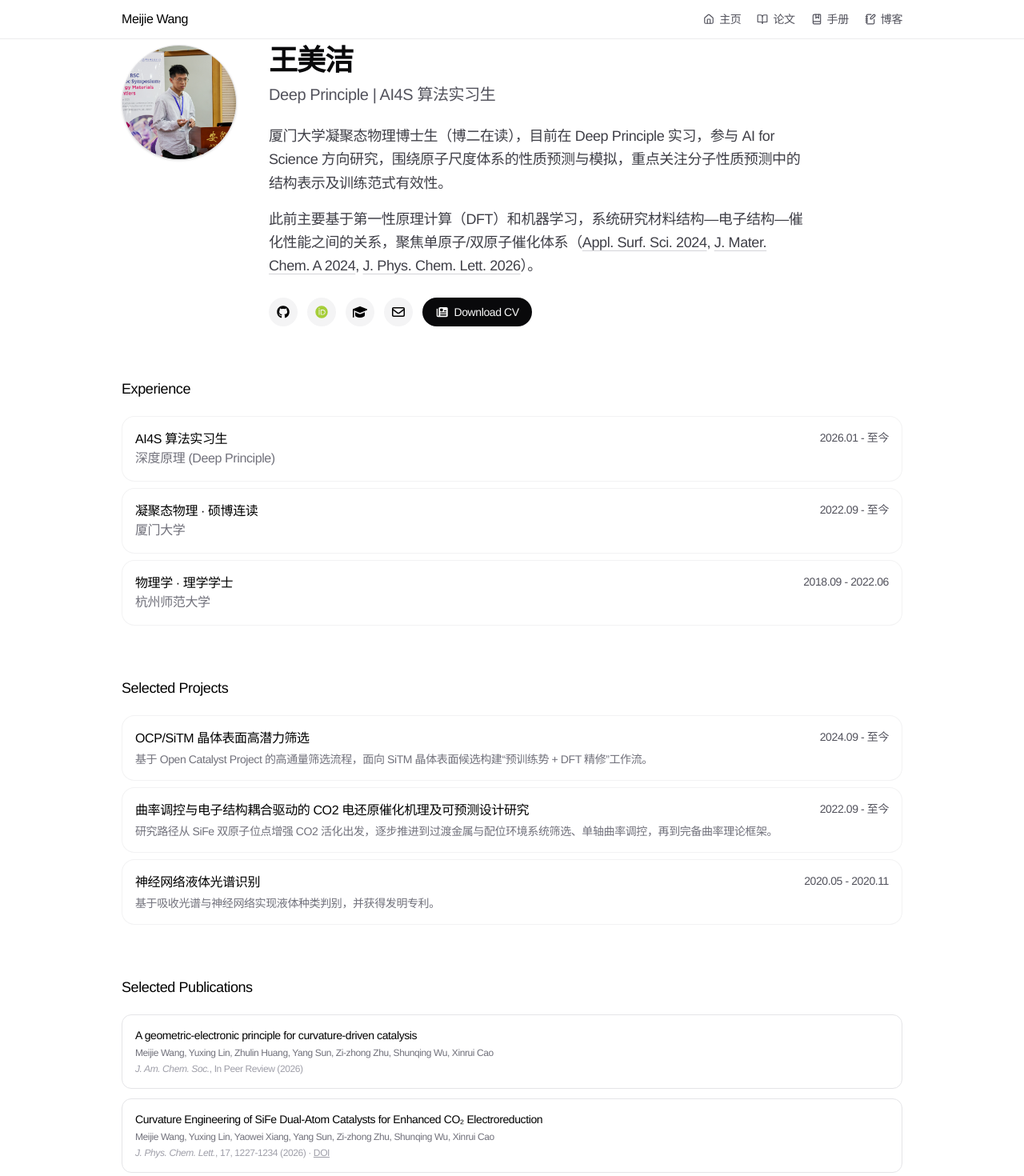
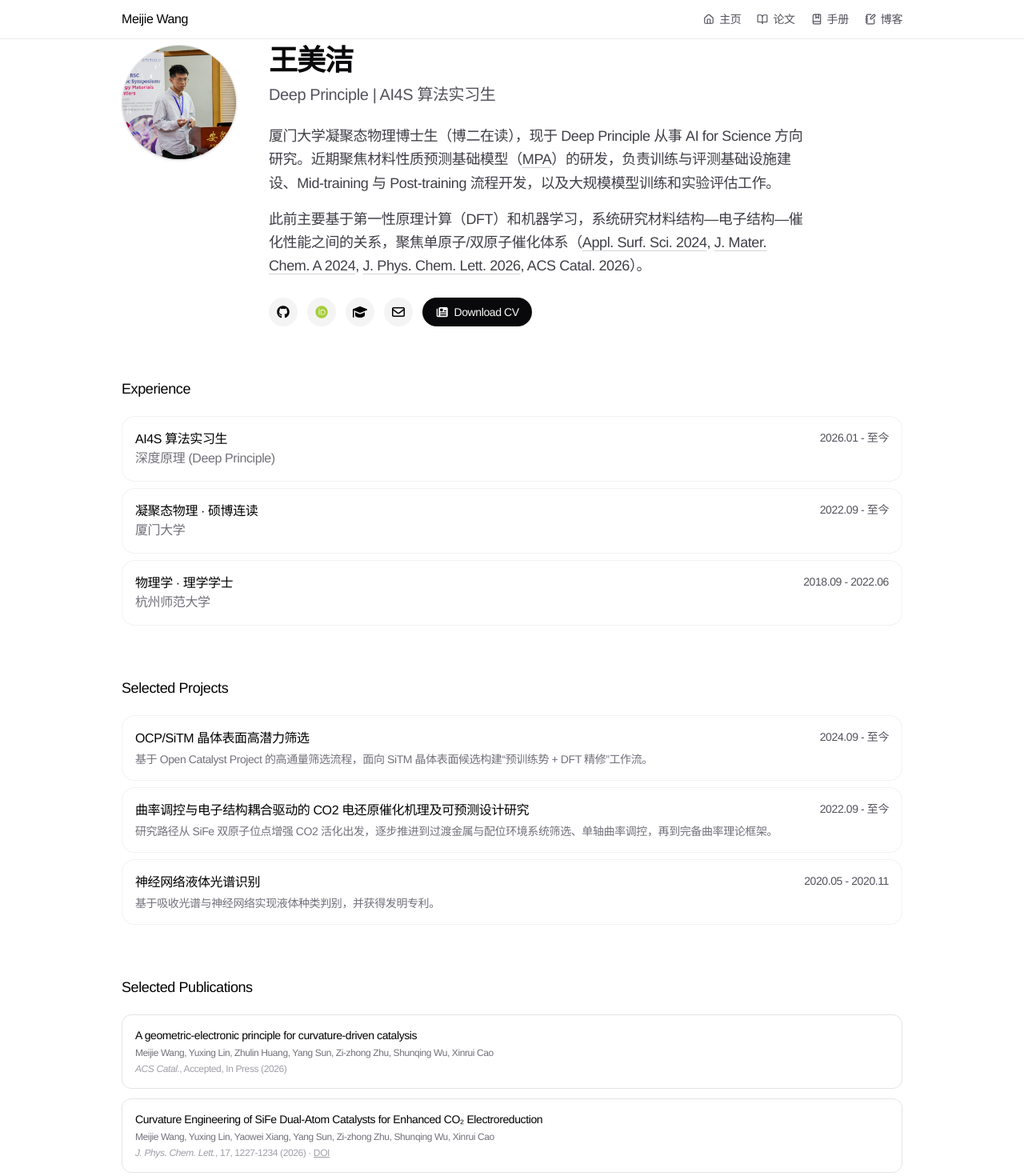
Before and after one commit to Migie-cphy/migie-site, a Next.js app: page / in a window 1280 px wide. Shown: the top 1470 px of the page at 80% size. Built offline with nearby package versions, Linux system fonts and the light colour scheme.

Commit message:
update homepage intro with MPA role and add MPA tech report
- rewrite intro to highlight MPA foundation-model work and concrete role
- add MPA technical report to publications with external report link
- mark curvature-driven catalysis paper as accepted at ACS Catal.

```diff
--- a/app/data.ts
+++ b/app/data.ts
@@ -16,7 +16,7 @@ type Project = {
     title: string
     venue: string
     year: number
-    status: 'Published' | 'Under Review'
+    status: 'Published' | 'Accepted' | 'Under Review'
     doi?: string
     pdf: string
     takeaway: string
@@ -60,6 +60,7 @@ type Publication = {
   pages?: string
   doi?: string
   pdf?: string
+  link?: string
   group: 'first_author' | 'co_author'
 }
 
@@ -110,7 +111,7 @@ export const PROJECTS: Project[] = [
       '阶段 1：SiFe-DAC 设计与 CO2 活化机理确认（双原子协同位点）。',
       '阶段 2：扩展到 SiTM 与配位环境，引入 GBR 做候选筛选与规律提炼。',
       '阶段 3：引入单轴曲率调控，建立曲率-活性响应关系。',
-      '阶段 4：发展完备曲率框架，构建可解释几何描述符并形成 JACS 在审稿件。',
+      '阶段 4：发展完备曲率框架，构建可解释几何描述符，成果已被 ACS Catal. 接收。',
       '阶段 5（延伸）：OCP/SiTM 晶体表面高潜力筛选与工程化工作流。',
     ],
     ai4sHighlights: [
@@ -122,9 +123,9 @@ export const PROJECTS: Project[] = [
       {
         title:
           'A Geometric-Electronic Principle for Curvature-Driven Catalysis',
-        venue: 'J. Am. Chem. Soc.',
+        venue: 'ACS Catal.',
         year: 2026,
-        status: 'Under Review',
+        status: 'Accepted',
         pdf: '/paper/manuscript.pdf',
         takeaway:
           '面向任意各向异性形貌提出统一曲率定量框架，以几何描述符 phi 打通几何-力学-电子-活性因果链。',
@@ -164,7 +165,7 @@ export const PROJECTS: Project[] = [
       },
     ],
     relatedLinks: [
-      { label: 'JACS（在审）manuscript', href: '/paper/manuscript.pdf' },
+      { label: 'ACS Catal.（已接收）manuscript', href: '/paper/manuscript.pdf' },
       {
         label: 'J. Phys. Chem. Lett. 2026',
         href: '/paper/curvature-engineering.pdf',
@@ -349,9 +350,9 @@ export const PUBLICATIONS: Publication[] = [
     title: 'A geometric-electronic principle for curvature-driven catalysis',
     authors:
       '**Meijie Wang**, Yuxing Lin, Zhulin Huang, Yang Sun, Zi-zhong Zhu, Shunqing Wu, Xinrui Cao',
-    journal: 'J. Am. Chem. Soc.',
+    journal: 'ACS Catal.',
     year: 2026,
-    pages: 'In Peer Review',
+    pages: 'Accepted, In Press',
     group: 'first_author',
   },
   {
@@ -482,6 +483,16 @@ export const PUBLICATIONS: Publication[] = [
     pdf: 'Room_temperature.pdf',
     group: 'co_author',
   },
+  {
+    order: 7,
+    title:
+      'Materials Property Axiom: Adapting Foundation Models to Experimental Property Prediction via Multi-phase Training',
+    authors: 'Deep Principle Team and SciClaw',
+    journal: 'Technical Report · Deep Principle',
+    year: 2026,
+    link: 'https://www.deepprinciple.com/papers/mpa.pdf',
+    group: 'co_author',
+  },
 ]
 
 export const SOCIAL_LINKS: SocialLink[] = [
--- a/app/page.tsx
+++ b/app/page.tsx
@@ -149,9 +149,18 @@ export default function Personal() {
 
             <div className="mt-6 max-w-2xl text-lg leading-relaxed text-zinc-700 dark:text-zinc-300 [&_p]:mb-4 [&_p:last-child]:mb-0">
               <p>
-                厦门大学凝聚态物理博士生（博二在读），目前在 Deep Principle
-                实习，参与 AI for Science
-                方向研究，围绕原子尺度体系的性质预测与模拟，重点关注分子性质预测中的结构表示及训练范式有效性。
+                厦门大学凝聚态物理博士生（博二在读），现于 Deep Principle 从事
+                AI for Science 方向研究。近期聚焦材料性质预测基础模型（
+                <a
+                  href="https://www.deepprinciple.com/papers/mpa.pdf"
+                  target="_blank"
+                  rel="noopener noreferrer"
+                  className="underline decoration-zinc-300 underline-offset-4 transition-colors hover:text-zinc-950 dark:decoration-zinc-700 dark:hover:text-zinc-100"
+                >
+                  MPA
+                </a>
+                ）的研发，负责训练与评测基础设施建设、Mid-training 与
+                Post-training 流程开发，以及大规模模型训练和实验评估工作。
               </p>
               <p>
                 此前主要基于第一性原理计算（DFT）和机器学习，系统研究材料结构—电子结构—催化性能之间的关系，聚焦单原子/双原子催化体系（
@@ -181,7 +190,7 @@ export default function Personal() {
                 >
                   J. Phys. Chem. Lett. 2026
                 </a>
-                ）。
+                , ACS Catal. 2026）。
                 <br /> <strong></strong>
               </p>
             </div>
--- a/app/projects/[slug]/page.tsx
+++ b/app/projects/[slug]/page.tsx
@@ -139,7 +139,9 @@ export default async function ProjectDetailPage({ params }: ProjectPageProps) {
                     className={`inline-flex items-center rounded-full border px-2.5 py-1 text-xs ${
                       paper.status === 'Under Review'
                         ? 'border-amber-300 bg-amber-50 text-amber-700 dark:border-amber-900 dark:bg-amber-950/40 dark:text-amber-300'
-                        : 'border-emerald-300 bg-emerald-50 text-emerald-700 dark:border-emerald-900 dark:bg-emerald-950/40 dark:text-emerald-300'
+                        : paper.status === 'Accepted'
+                          ? 'border-blue-300 bg-blue-50 text-blue-700 dark:border-blue-900 dark:bg-blue-950/40 dark:text-blue-300'
+                          : 'border-emerald-300 bg-emerald-50 text-emerald-700 dark:border-emerald-900 dark:bg-emerald-950/40 dark:text-emerald-300'
                     }`}
                   >
                     {paper.status}
--- a/app/publications/page.tsx
+++ b/app/publications/page.tsx
@@ -22,6 +22,7 @@ function PublicationCard({
   volume,
   pages,
   doi,
+  link,
 }: (typeof PUBLICATIONS)[number]) {
   return (
     <article className="rounded-2xl border border-zinc-200/80 bg-white p-5 dark:border-zinc-800 dark:bg-zinc-950">
@@ -46,6 +47,20 @@ function PublicationCard({
               className="underline underline-offset-4 transition-colors hover:text-zinc-950 dark:hover:text-zinc-100"
             >
               DOI
+            </a>
+          </>
+        ) : null}
+        {link ? (
+          <>
+            {' '}
+            ·{' '}
+            <a
+              href={link}
+              target="_blank"
+              rel="noopener noreferrer"
+              className="underline underline-offset-4 transition-colors hover:text-zinc-950 dark:hover:text-zinc-100"
+            >
+              技术报告
             </a>
           </>
         ) : null}
```
